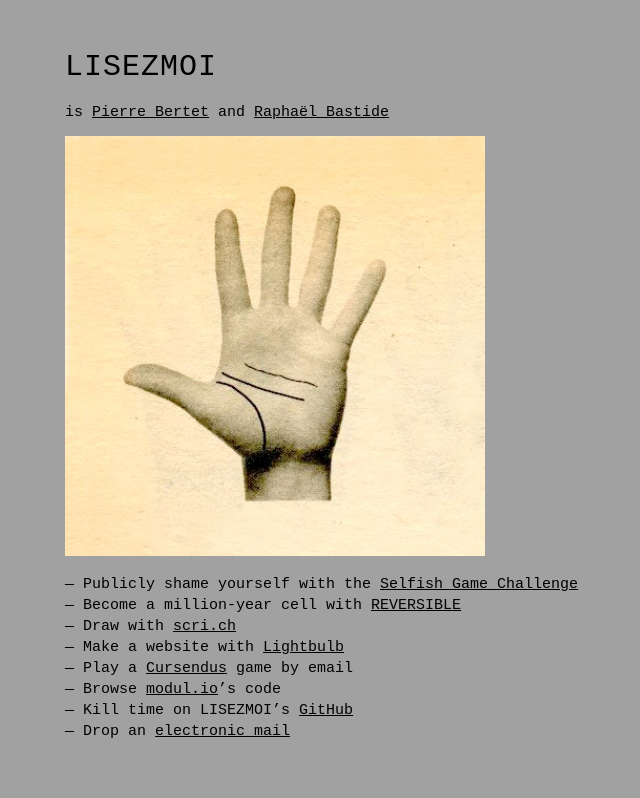
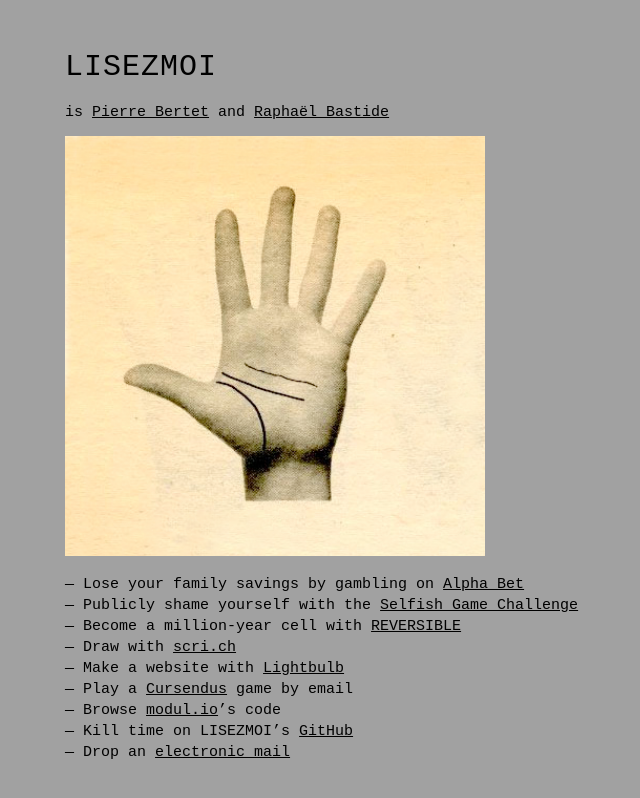
Before and after one commit to lisezmoi/lisezmoi.github.com, a plain HTML site: page index.html in a window 1280 px wide. Shown: the whole page, without its empty margins (15-655 px from the left). Drawn offline with Linux system fonts and the light colour scheme.

Commit message:
Added Alpha Bet

```diff
--- a/index.html
+++ b/index.html
@@ -19,6 +19,7 @@
   <p>is <a href="http://pierrebertet.net/">Pierre Bertet</a> and <a href="http://raphaelbastide.com/">Raphaël Bastide</a></p>
   <img width="420" height="420" title="LISEZMOI" alt="LISEZMOI logo" src="logo.png" />
   <ul>
+    <li>Lose your family savings by gambling on <a href="http://lisezmoi.2015.nodeknockout.com/">Alpha Bet</a></li>
     <li>Publicly shame yourself with the <a href="http://lisezmoi.org/selfishgame/">Selfish Game Challenge</a></li>
     <li>Become a million-year cell with <a href="http://lisezmoi.org/reversible/">REVERSIBLE</a></li>
     <li>Draw with <a href="http://scri.ch/">scri.ch</a></li>
```
